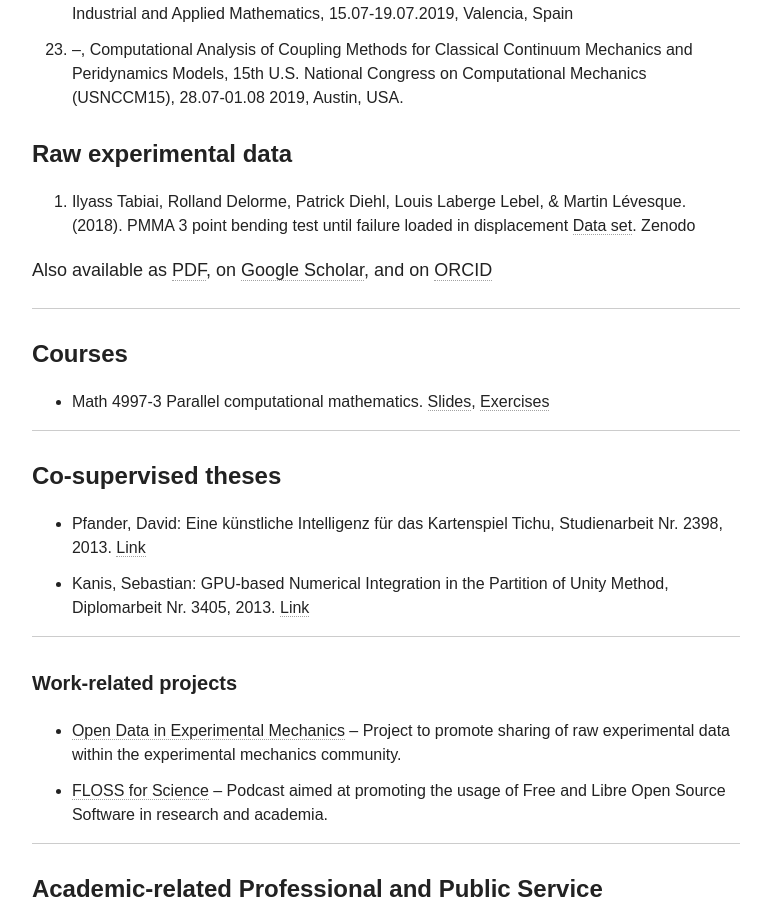
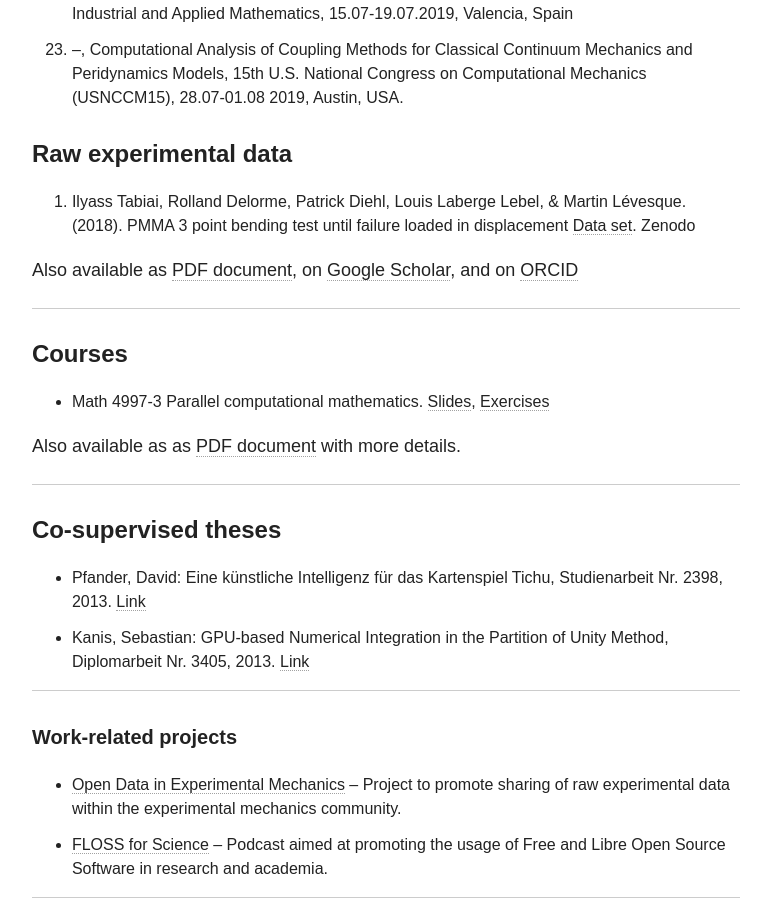
Before and after one commit to diehlpk/diehlpk.github.io, a Jekyll site: the page built from cv/index.md, in a window 1280 px wide and 900 px high, scrolled down 5812 px. Shown: the whole window, without its empty margins (254-1025 px from the left). Built offline with Jekyll 4.4.1, drawn with Linux system fonts in a browser that asks for light colours; nearby versions of some CDN libraries; some web fonts are replaced; some of the changed text lies outside the part shown.

```diff
--- a/cv/index.md
+++ b/cv/index.md
@@ -153,13 +153,15 @@
 #### Raw experimental data
 1. Ilyass Tabiai, Rolland Delorme, Patrick Diehl, Louis Laberge Lebel, & Martin Lévesque. (2018). PMMA 3 point bending test until failure loaded in displacement [Data set](http://doi.org/10.5281/zenodo.1172068). Zenodo
 
-Also available as [PDF]({{ site.url }}/assets/list.pdf), on [Google Scholar](https://scholar.google.com/citations?user=TapM4vAAAAAJ&hl=en), and on [ORCID](https://orcid.org/0000-0003-3922-8419)
+Also available as [PDF document]({{ site.url }}/assets/list.pdf), on [Google Scholar](https://scholar.google.com/citations?user=TapM4vAAAAAJ&hl=en), and on [ORCID](https://orcid.org/0000-0003-3922-8419)
 
 ---
 
 #### Courses
 
 * Math 4997-3 Parallel computational mathematics. [Slides](https://github.com/diehlpkteaching/ParallelComputationMath), [Exercises](https://github.com/diehlpkteaching/ParallelComputationMathExercise)
+
+Also available as as [PDF document]({{ site.url }}/assets/cv.pdf) with more details.
 
 ---
 
@@ -219,7 +221,7 @@
 
 ---
 
-My [CV]({{ site.url }}/assets/cv.pdf) is also available as a PDF file.
+My [CV]({{ site.url }}/assets/cv.pdf) is also available as a PDF document file.
 
 
 If you like to <a href="mailto:me@diehlpk.de?subject=[Blog]">send</a> me a encrypted message, you can use this key <a href="https://pgp.mit.edu/pks/lookup?op=get&search=0x9DBF3B88E09D76B6">E09D76B6</a>.
```
